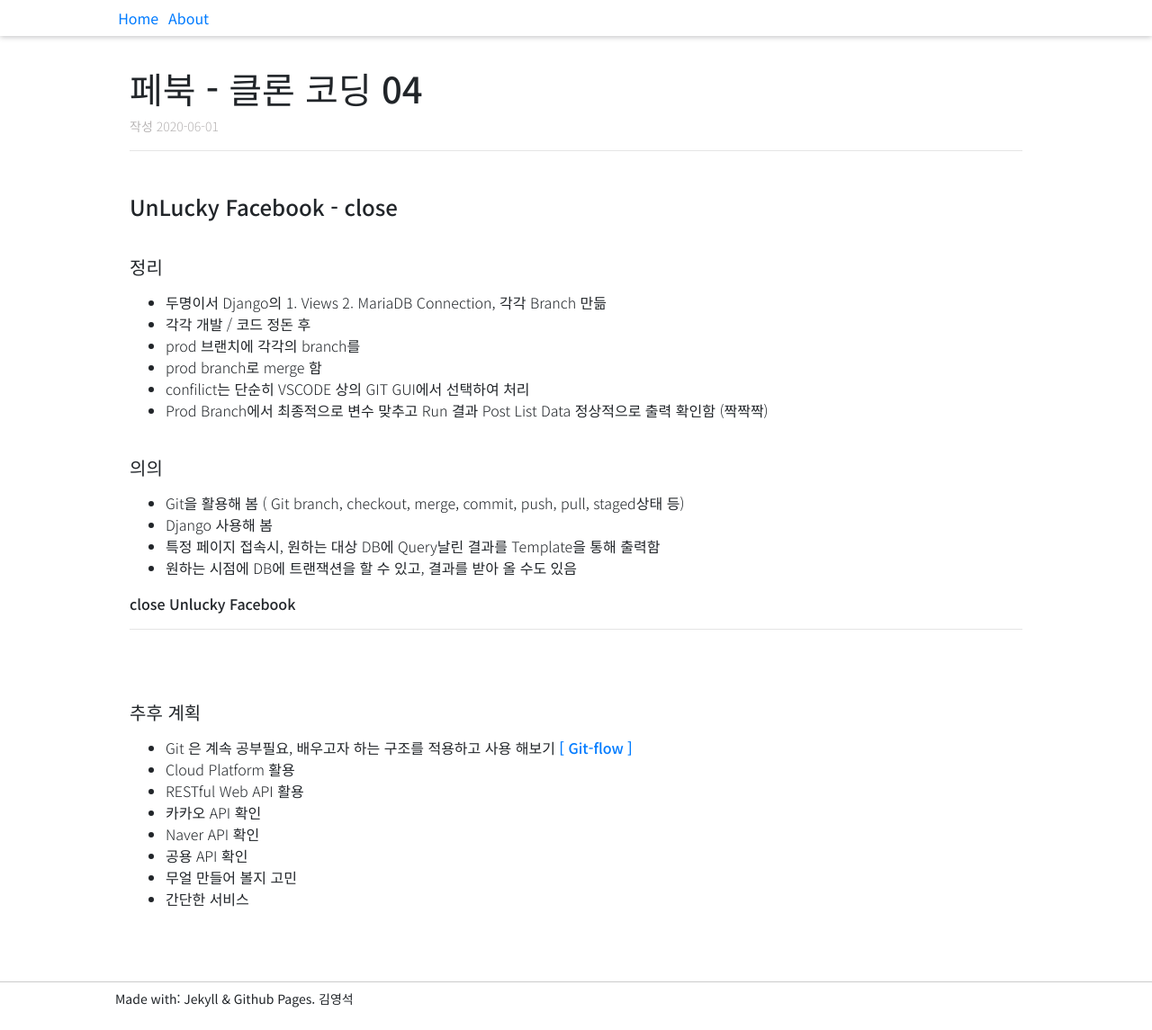
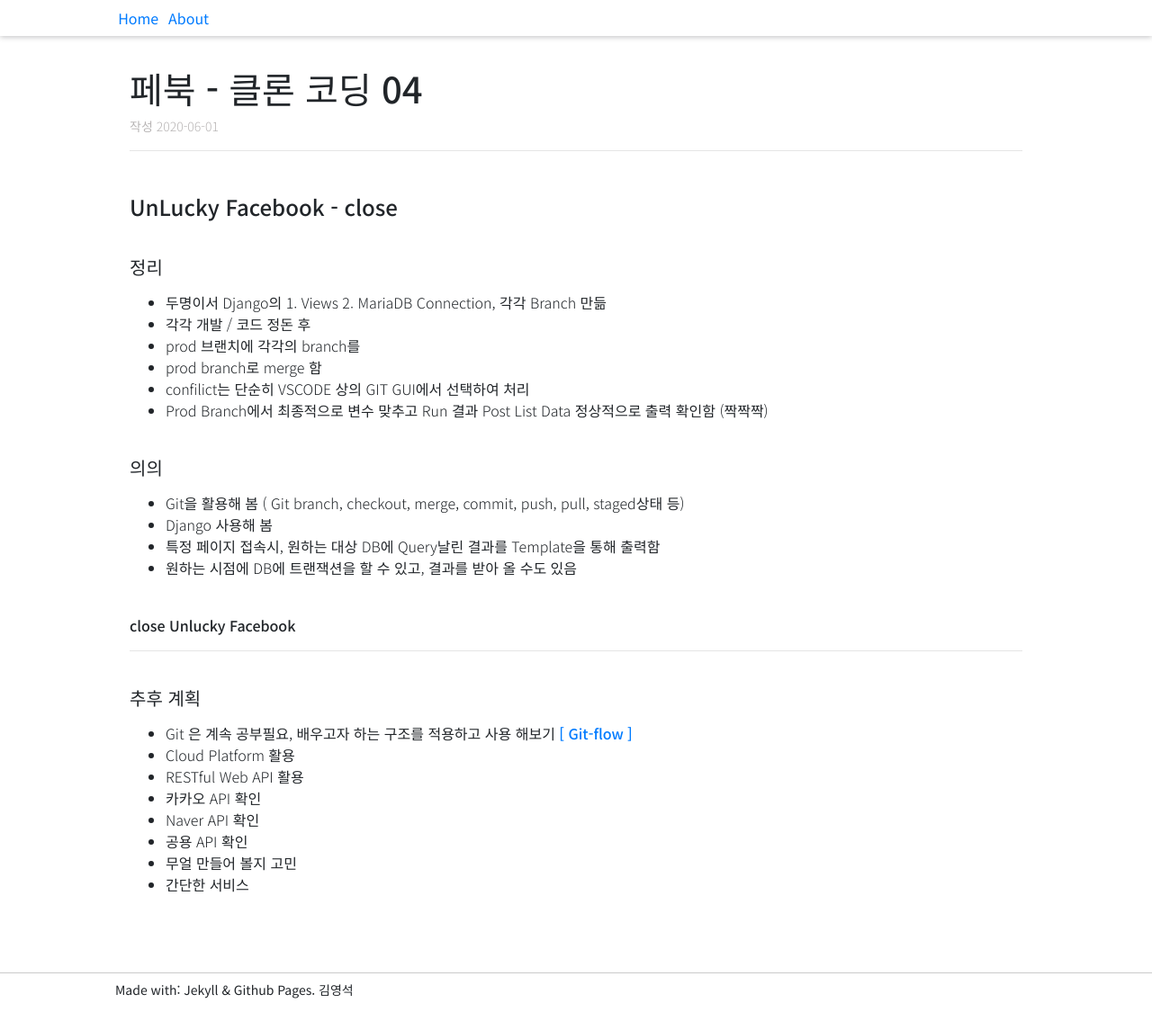
Before and after one commit to waonta/wati2.github.io, a Jekyll site: the page built from _posts/2020-06-01-ufb04.md, in a window 1280 px wide and 1145 px high. Shown: the whole window at 90% size. Built offline with Jekyll 4.4.1, drawn with Linux system fonts in a browser that asks for light colours; some web fonts are replaced.

Commit message:
change line

```diff
--- a/_posts/2020-06-01-ufb04.md
+++ b/_posts/2020-06-01-ufb04.md
@@ -21,12 +21,12 @@ editDate: 2020-06-03
 - 특정 페이지 접속시, 원하는 대상 DB에 Query날린 결과를 Template을 통해 출력함
 - 원하는 시점에 DB에 트랜잭션을 할 수 있고, 결과를 받아 올 수도 있음
 
+<br>
+**close Unlucky Facebook**
 
-**close Unlucky Facebook**
 
 ---
 
-<br>
 
 ##### 추후 계획
 - Git 은 계속 공부필요, 배우고자 하는 구조를 적용하고 사용 해보기 [**[ Git-flow ]**](https://woowabros.github.io/experience/2017/10/30/baemin-mobile-git-branch-strategy.html)
```
